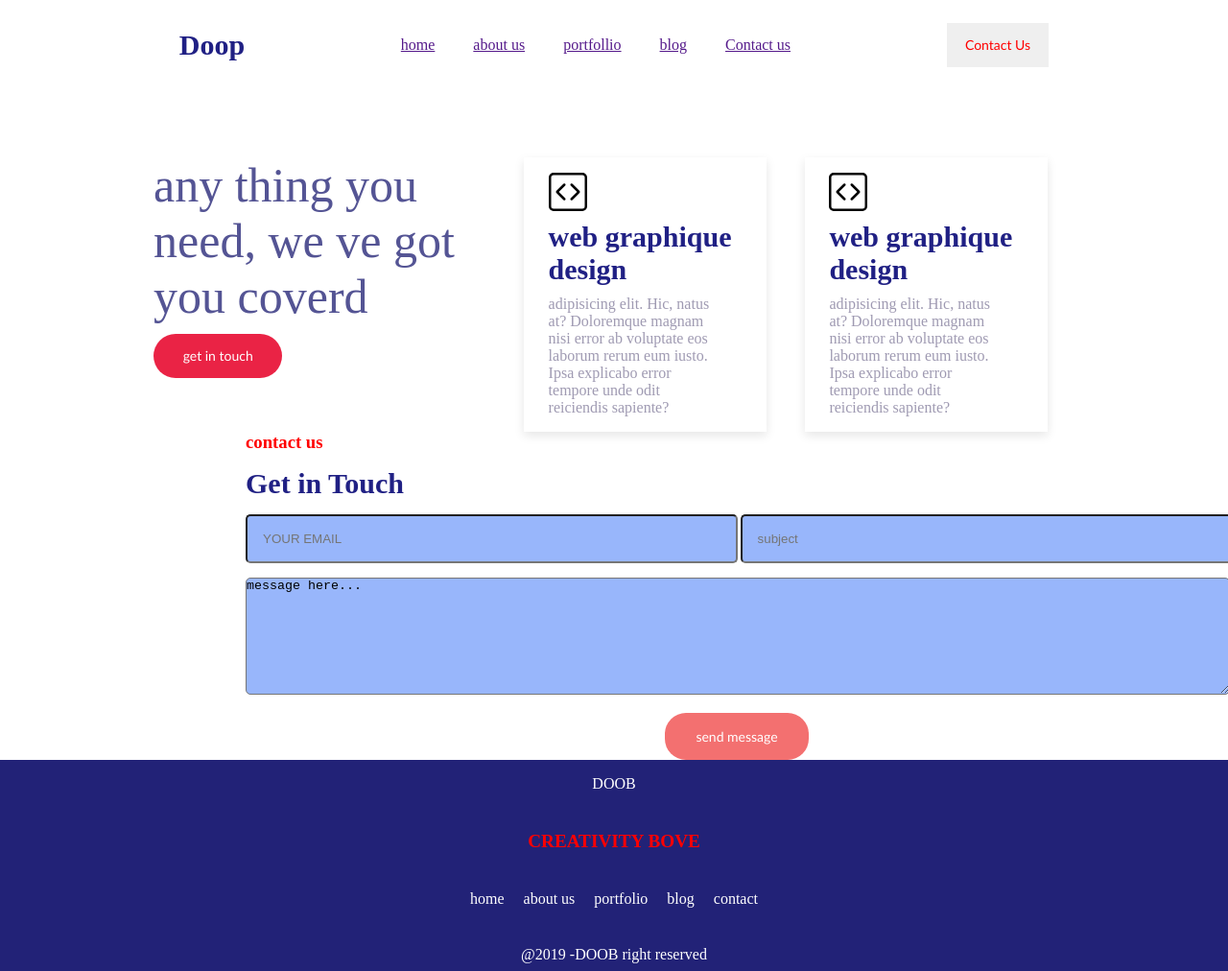
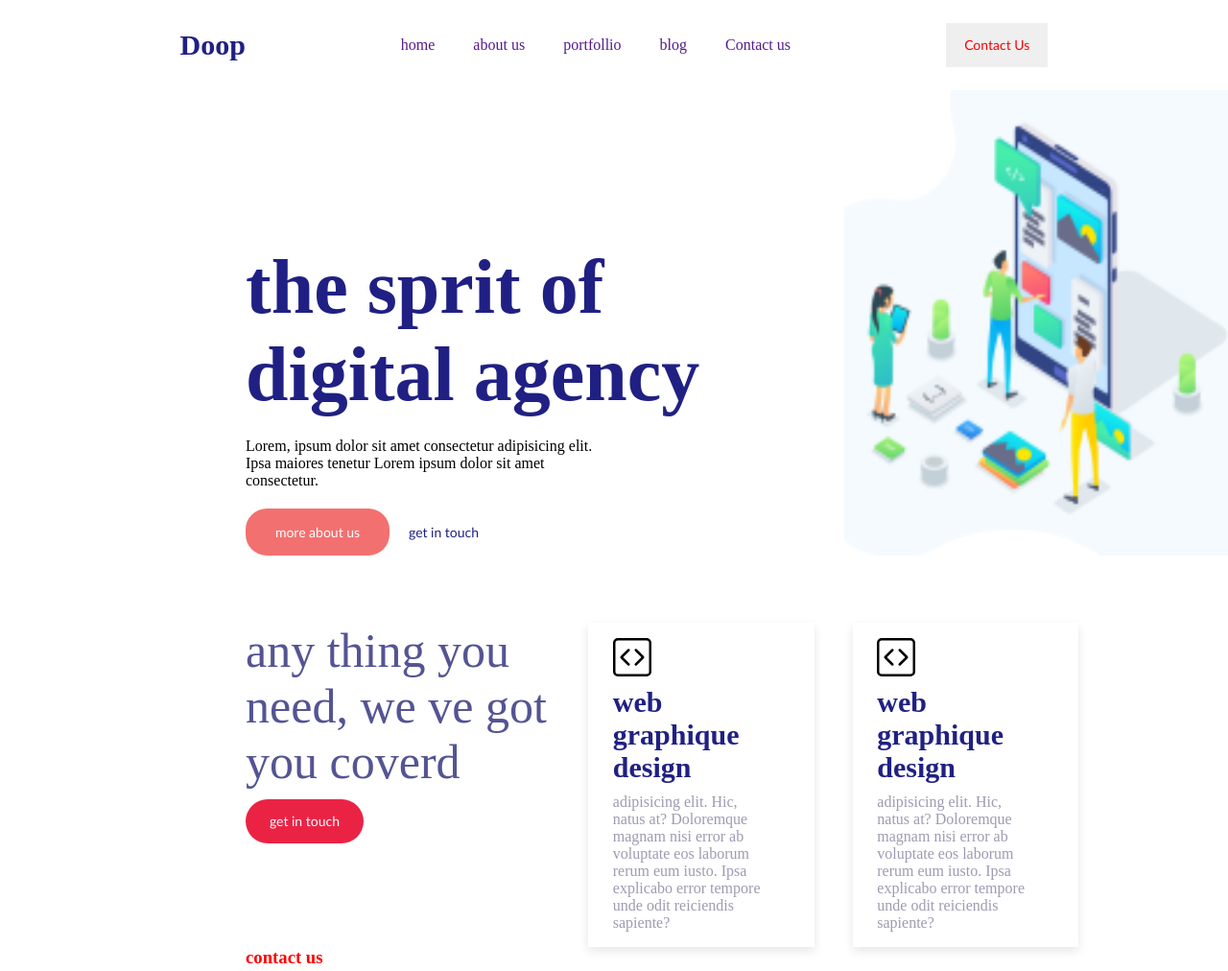
Before and after one commit to basma-elhamidi/PROJET-BASMA-AHLAM, a plain HTML site: page index.html in a window 1280 px wide. Shown: the top 1012 px of the page at 96% size. Drawn offline with Linux system fonts and the light colour scheme.

Commit message:
derniere modification css html

```diff
--- a/index.html
+++ b/index.html
@@ -25,31 +25,79 @@
         <div class=" button"><button>Contact Us</button></div>
 
     </div>
+    <!-- section 2 -->
+
+
+
+    <div class="parent1">
+
+
+        <div class="child1">
+
+
+            <h1>the sprit of digital agency</h1>
+
+
+            <p>Lorem, ipsum dolor sit amet consectetur adipisicing elit. Ipsa maiores tenetur Lorem ipsum dolor sit amet
+
+
+                consectetur.</p>
+
+
+            <div class="button">
+
+
+                <button class="red" type="button">more about us</button>
+
+
+                <button class="white" type="button">get in touch</button>
+
+            </div>
+        </div>
+        <div class="child2">
+        <img src="./public/images/Screenshot 2025-03-04 140951.png" width="400" alt="">
+    </div>
+
+    </div>
+
+
+
+
+
+    </div>
     <div class="thirdsection">
         <div class="text">
             <p>any thing you need, we ve got you coverd</p>
             <button id="gettouch"> get in touch</button>
         </div>
         <div class="box">
-            <svg xmlns="http://www.w3.org/2000/svg" width="40" height="40" fill="currentColor" class="bi bi-code-square" viewBox="0 0 16 16">
-                <path d="M14 1a1 1 0 0 1 1 1v12a1 1 0 0 1-1 1H2a1 1 0 0 1-1-1V2a1 1 0 0 1 1-1zM2 0a2 2 0 0 0-2 2v12a2 2 0 0 0 2 2h12a2 2 0 0 0 2-2V2a2 2 0 0 0-2-2z"/>
-                <path d="M6.854 4.646a.5.5 0 0 1 0 .708L4.207 8l2.647 2.646a.5.5 0 0 1-.708.708l-3-3a.5.5 0 0 1 0-.708l3-3a.5.5 0 0 1 .708 0m2.292 0a.5.5 0 0 0 0 .708L11.793 8l-2.647 2.646a.5.5 0 0 0 .708.708l3-3a.5.5 0 0 0 0-.708l-3-3a.5.5 0 0 0-.708 0"/>
+            <svg xmlns="http://www.w3.org/2000/svg" width="40" height="40" fill="currentColor" class="bi bi-code-square"
+                viewBox="0 0 16 16">
+                <path
+                    d="M14 1a1 1 0 0 1 1 1v12a1 1 0 0 1-1 1H2a1 1 0 0 1-1-1V2a1 1 0 0 1 1-1zM2 0a2 2 0 0 0-2 2v12a2 2 0 0 0 2 2h12a2 2 0 0 0 2-2V2a2 2 0 0 0-2-2z" />
+                <path
+                    d="M6.854 4.646a.5.5 0 0 1 0 .708L4.207 8l2.647 2.646a.5.5 0 0 1-.708.708l-3-3a.5.5 0 0 1 0-.708l3-3a.5.5 0 0 1 .708 0m2.292 0a.5.5 0 0 0 0 .708L11.793 8l-2.647 2.646a.5.5 0 0 0 .708.708l3-3a.5.5 0 0 0 0-.708l-3-3a.5.5 0 0 0-.708 0" />
             </svg>
             <h2>
                 web graphique design
             </h2>
-              <p> adipisicing elit. Hic, natus at? Doloremque magnam nisi error ab voluptate eos laborum rerum eum iusto. Ipsa explicabo error tempore unde odit reiciendis sapiente?</p>
+            <p> adipisicing elit. Hic, natus at? Doloremque magnam nisi error ab voluptate eos laborum rerum eum iusto.
+                Ipsa explicabo error tempore unde odit reiciendis sapiente?</p>
 
         </div>
         <div class="box">
-            <svg xmlns="http://www.w3.org/2000/svg" width="40" height="40" fill="currentColor" class="bi bi-code-square" viewBox="0 0 16 16">
-                <path d="M14 1a1 1 0 0 1 1 1v12a1 1 0 0 1-1 1H2a1 1 0 0 1-1-1V2a1 1 0 0 1 1-1zM2 0a2 2 0 0 0-2 2v12a2 2 0 0 0 2 2h12a2 2 0 0 0 2-2V2a2 2 0 0 0-2-2z"/>
-                <path d="M6.854 4.646a.5.5 0 0 1 0 .708L4.207 8l2.647 2.646a.5.5 0 0 1-.708.708l-3-3a.5.5 0 0 1 0-.708l3-3a.5.5 0 0 1 .708 0m2.292 0a.5.5 0 0 0 0 .708L11.793 8l-2.647 2.646a.5.5 0 0 0 .708.708l3-3a.5.5 0 0 0 0-.708l-3-3a.5.5 0 0 0-.708 0"/>
+            <svg xmlns="http://www.w3.org/2000/svg" width="40" height="40" fill="currentColor" class="bi bi-code-square"
+                viewBox="0 0 16 16">
+                <path
+                    d="M14 1a1 1 0 0 1 1 1v12a1 1 0 0 1-1 1H2a1 1 0 0 1-1-1V2a1 1 0 0 1 1-1zM2 0a2 2 0 0 0-2 2v12a2 2 0 0 0 2 2h12a2 2 0 0 0 2-2V2a2 2 0 0 0-2-2z" />
+                <path
+                    d="M6.854 4.646a.5.5 0 0 1 0 .708L4.207 8l2.647 2.646a.5.5 0 0 1-.708.708l-3-3a.5.5 0 0 1 0-.708l3-3a.5.5 0 0 1 .708 0m2.292 0a.5.5 0 0 0 0 .708L11.793 8l-2.647 2.646a.5.5 0 0 0 .708.708l3-3a.5.5 0 0 0 0-.708l-3-3a.5.5 0 0 0-.708 0" />
             </svg>
             <h2>
                 web graphique design
             </h2>
-              <p>adipisicing elit. Hic, natus at? Doloremque magnam nisi error ab voluptate eos laborum rerum eum iusto. Ipsa explicabo error tempore unde odit reiciendis sapiente?</p>
+            <p>adipisicing elit. Hic, natus at? Doloremque magnam nisi error ab voluptate eos laborum rerum eum iusto.
+                Ipsa explicabo error tempore unde odit reiciendis sapiente?</p>
 
         </div>
     </div>
@@ -59,20 +107,21 @@
         <h2>Get in Touch</h2>
         <div class="child222">
             <div class="first_input">
-            <div class="input">
+                <div class="contain">
                     <input type="text" placeholder="YOUR EMAIL">
                 </div>
-            <div class="input">
+                <div class="contain">
                     <input type="text" placeholder="subject">
                 </div>
             </div>
             <div class="second_input">
-                <textarea rows="8" name="" id="input">message here...</textarea>
+                <textarea rows="8" name="" id="input">  message here...</textarea>
             </div>
+        </div>
+
     </div>
     <div class=" second_button">
         <button type="button" class="red">send message</button>
-        </div>
     </div>
     <!-- section 5 -->
     <div class="parent3">
--- a/public/css/app.css
+++ b/public/css/app.css
@@ -1,10 +1,11 @@
 *{
     margin: 0;
-    padding: 0
+    padding: 0;
+    text-decoration: none;
 }
 h1{
     color: rgb(32, 32, 132);
-    font-size: 90px;
+    font-size: 80px;
 }
 .parent1{
     display: flex;
@@ -33,8 +34,14 @@ p{
     border-radius: 22px;
     border: none;
     color: white;
-    padding: 1rem;
+    padding: 2vh 2vw;
     width: 150px;
+
+
+}
+.button{
+    display: flex;
+    gap: 20px;
 }
 .white{
     border: none;
@@ -52,7 +59,7 @@ p{
     justify-content: space-evenly;
 
     align-items: center;
-    padding: 3vh;
+    padding: 3vh 2vw;
 }
 nav{
     display: flex;
@@ -104,7 +111,7 @@ padding: 2vh 2vw;
     display :flex ;
     flex-direction: row;
     padding-top: 70px;
-    padding-left:20vh ;
+    padding-left:20vw ;
     gap: 40px;
 
 }
@@ -147,29 +154,36 @@ h2{
     gap: 3vw;
     width:100%;
 }
-.input{
-    width: 46.6%;
+.contain{
+    width: 40%;
 
 }
-.input>input{
-    background-color: rgb(152, 182, 251);
-outline: none;
+.contain>input{
+    background-color: rgba(60, 106, 212, 0.13);
+/* outline: none; */
 padding: 1rem;
 width: 100%;
 border-radius: 5px;
+border: none;
 }
 .second_input>textarea{
     outline: none;
-    background-color: rgb(152, 182, 251);
-width: 100%;
+    background-color: rgba(60, 106, 212, 0.13);
+width: 88%;
 border-radius: 5px;
+border: none;
 
 }
 .second_button{
     display: flex;
     align-items: center;
     justify-content: center;
+    padding-bottom: 3 .0px;
+    padding-top: 30px;
 
+}
+.contain>input{
+    outline: none;
 }
 .parent3{
     padding-top: 2vh;
```
Lines whose indentation alone changed are shown as unchanged.
